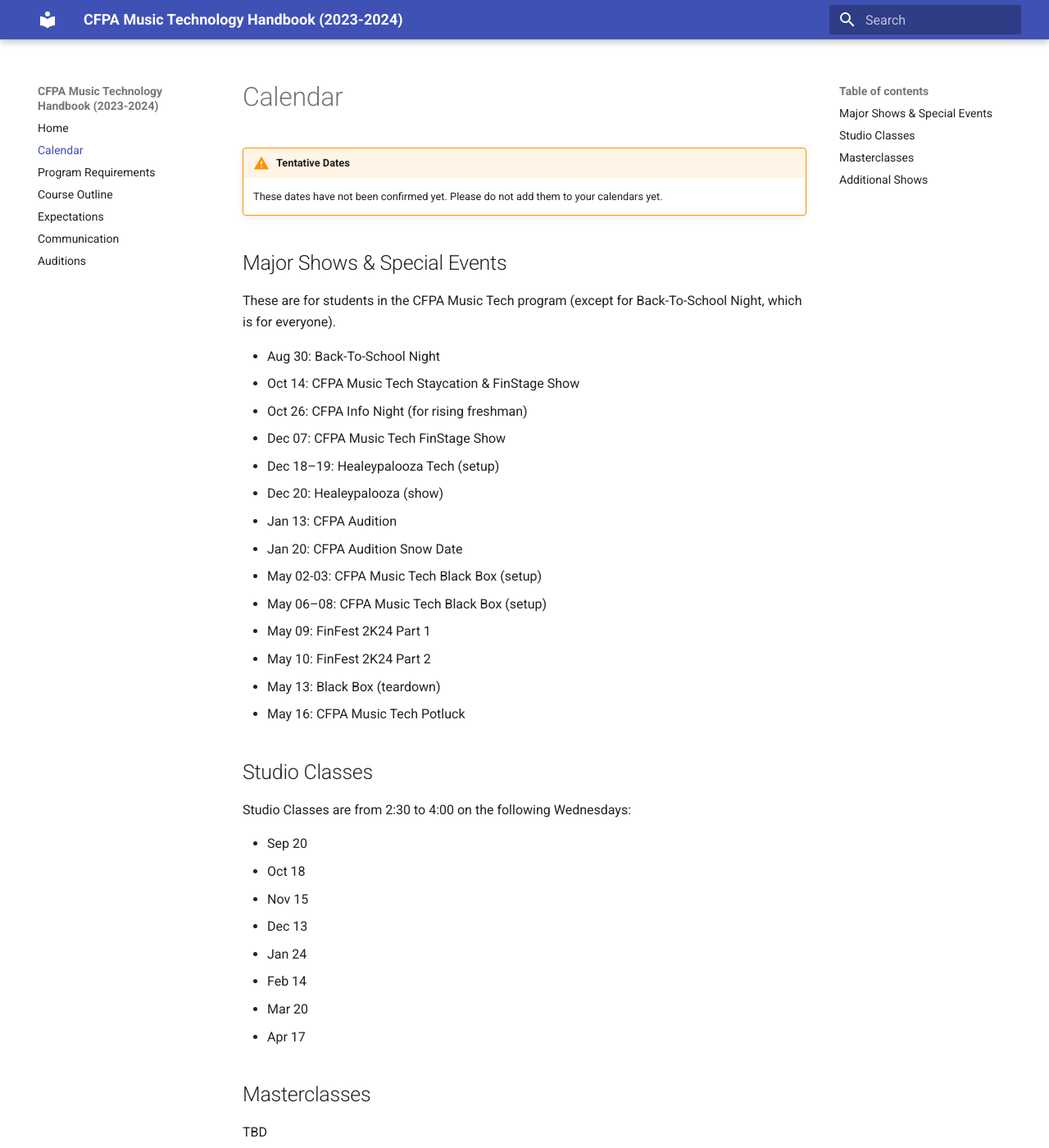
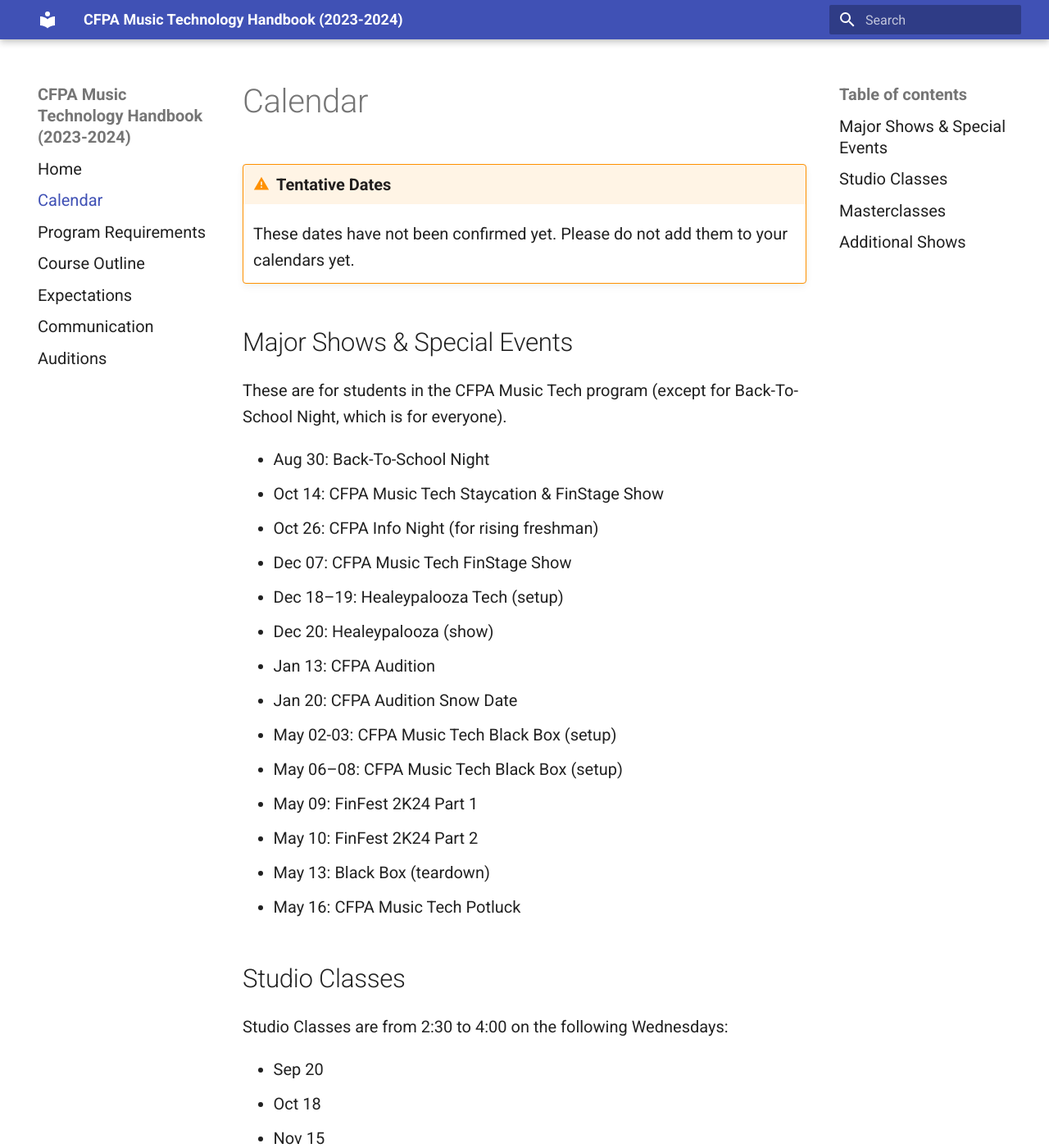
Before and after one commit to sophia-sms/handbook, an MkDocs documentation site: the page built from docs/calendar.md, in a window 1280 px wide and 1400 px high. Shown: the whole window at 82% size. Built offline with MkDocs 1.6.1 and Material for MkDocs 9.7.7, drawn with Linux system fonts in a browser that asks for light colours.

Commit message:
extra css

```diff
--- /dev/null
+++ b/docs/stylesheets/extra.css
@@ -0,0 +1,11 @@
+.md-typeset {
+    font-size: 1rem;
+}
+
+.md-nav {
+    font-size: 1rem;
+}
+
+.md-typeset .admonition {
+    font-size: 1rem;
+}
--- a/mkdocs.yml
+++ b/mkdocs.yml
@@ -16,3 +16,6 @@ markdown_extensions:
   - admonition
   - pymdownx.details
   - pymdownx.superfences
+
+extra_css:
+  - stylesheets/extra.css
```
